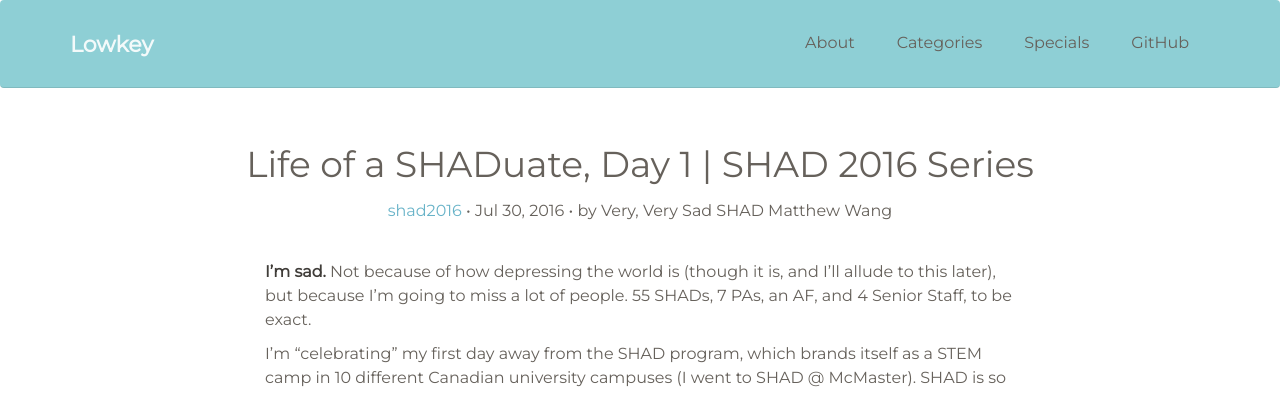
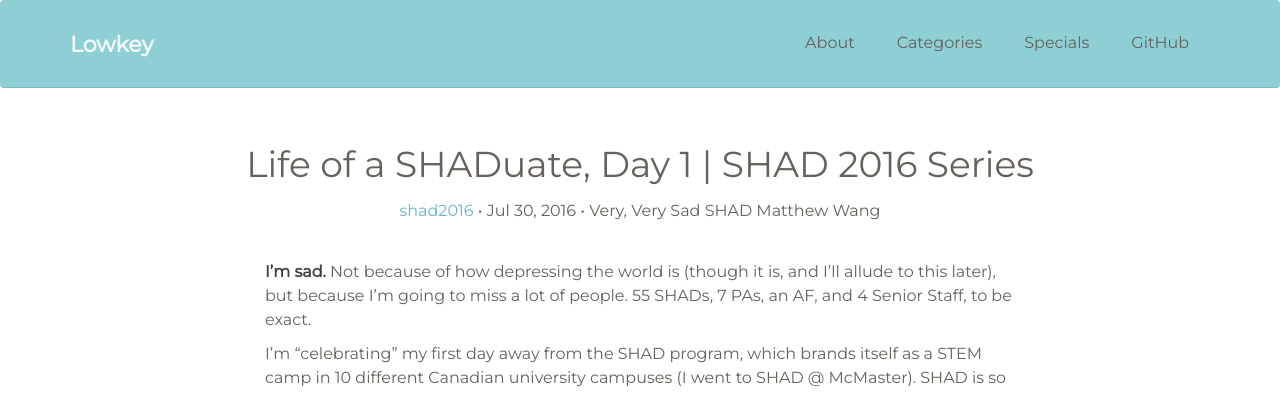
Before and after one commit to mattxwang/lowkey, a Jekyll site: the page built from _posts/2016-07-30-life-of-a-shaduate-day-1.markdown, in a window 1280 px wide and 900 px high. Shown: the top 393 px of the window. Built offline with Jekyll 4.4.1, drawn with Linux system fonts in a browser that asks for light colours; some of the changed text lies outside the part shown.

```diff
--- a/_layouts/post.html
+++ b/_layouts/post.html
@@ -3,8 +3,10 @@ layout: default
 ---
 <div class="post-info">
   <h1 class="post-title">{{ page.title }}</h1>
-  <p class="text-center"><a href="{{site.baseurl}}/category/{{ page.categories }}/">{{ page.categories }}</a> • {{ page.date | date: "%b %-d, %Y" }} • by {% if page.author %}{{ page.author }}{% else %}Matthew Wang{% endif %}</p>
+  <p class="text-center"><a href="{{site.baseurl}}/category/{{ page.categories }}/">{{ page.categories }}</a> • {{ page.date | date: "%b %-d, %Y" }} • {% if page.author %}{{ page.author }}{% else %}Matthew Wang{% endif %}</p>
 </div>
 <div class="post-container">
   {{ content }}
 </div>
+<hr />
+<p class="text-center">{{ page.title }} • <a href="{{site.baseurl}}/category/{{ page.categories }}/">{{ page.categories }}</a> • {{ page.date | date: "%b %-d, %Y" }} • {% if page.author %}{{ page.author }}{% else %}Matthew Wang{% endif %}</p>
```
Also changed, not shown: _posts/2017-03-21-march-break.markdown (added, +42 -0 lines).
